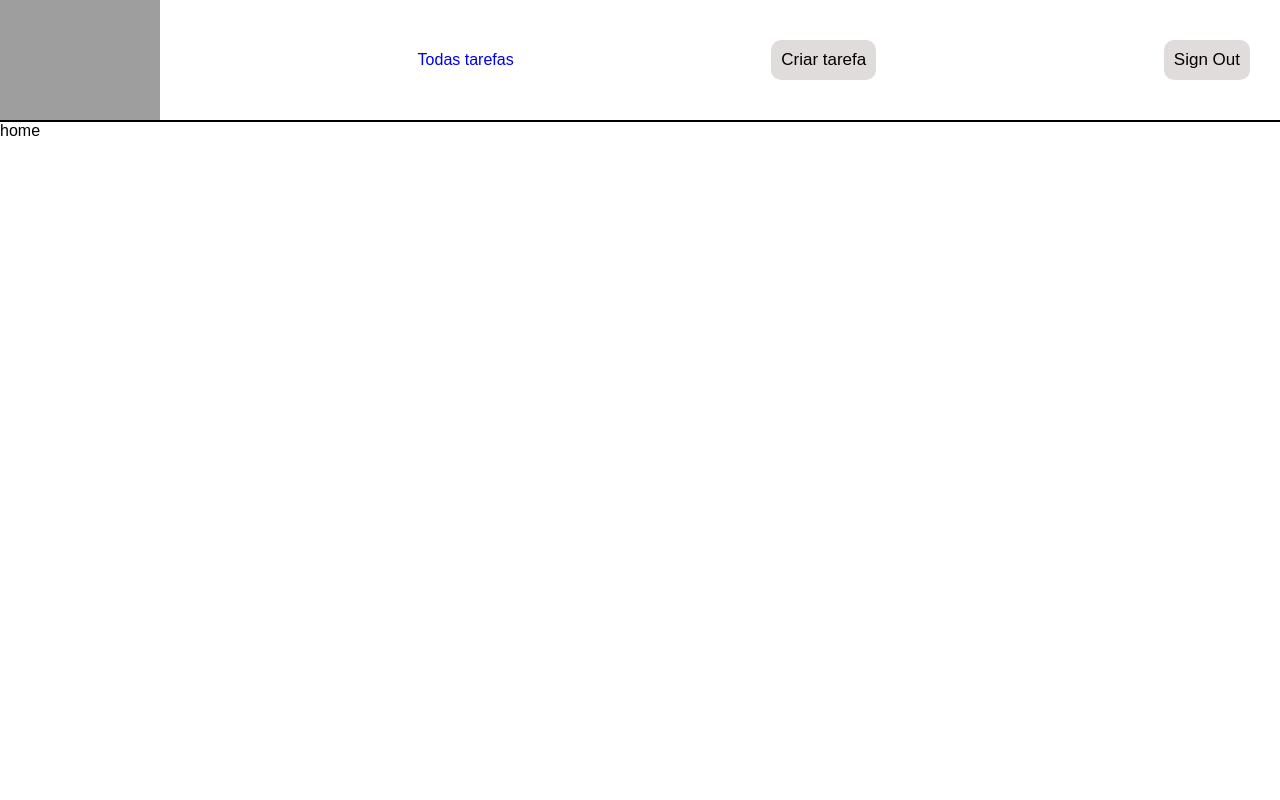
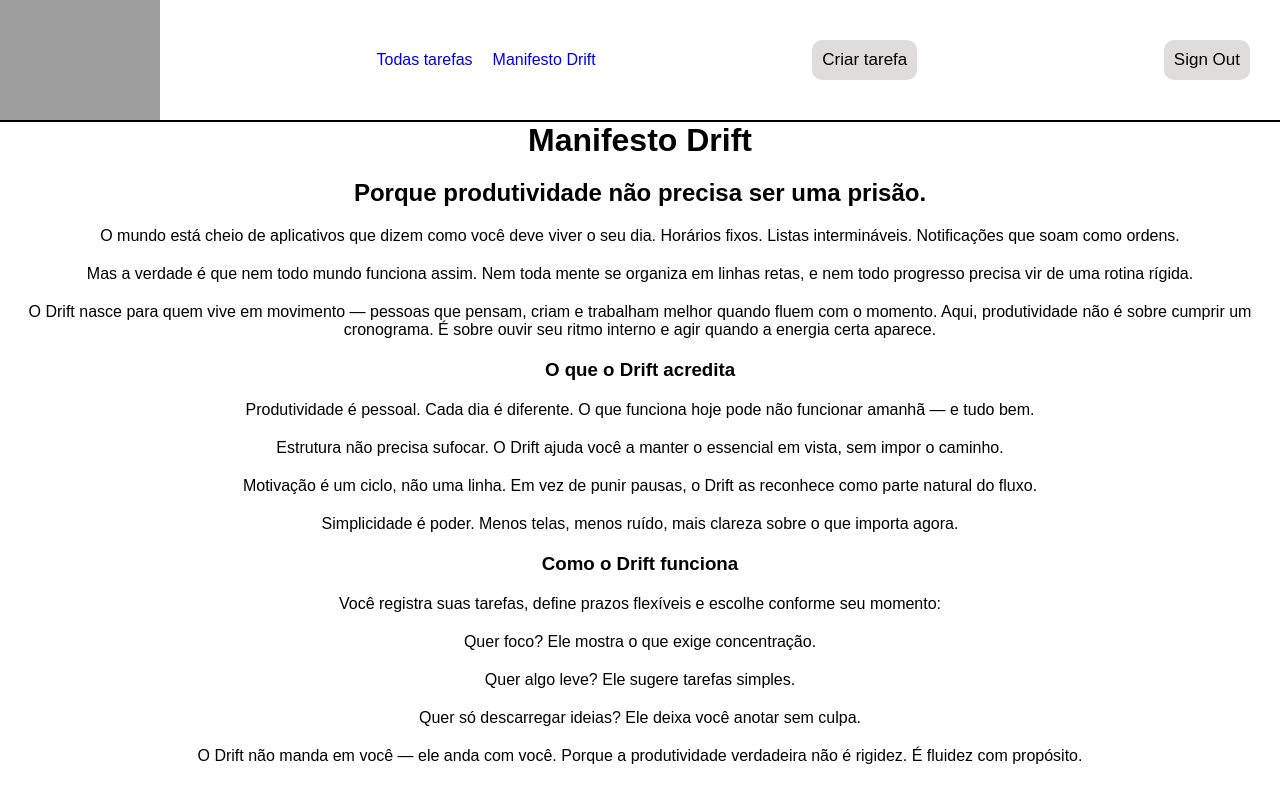
Before and after one commit to CaioFiszuk/drift, a React (Vite) app in the folder drift/: page /manifest in a window 1280 px wide. Before the commit this address led to /. Built offline with nearby package versions, Linux system fonts and the light colour scheme; no server answers; sample sign-in values are in the browser's storage; grey boxes are pictures that could not be loaded.

Commit message:
Creates the Drift Manifest

```diff
--- a/drift/src/components/App.jsx
+++ b/drift/src/components/App.jsx
@@ -6,6 +6,7 @@ import ProtectedRoute from './ProtectedRoute';
 import Login from './Login';
 import Register from './Register';
 import AllTasks from './AllTasks';
+import Manifest from './Manifest';
 import * as auth from '../utils/auth';
 import * as token from '../utils/token';
 import { api } from '../utils/api';
@@ -113,10 +114,17 @@ function App() {
         }/>
 
         <Route path='/alltasks' element={
-           <>
+           <ProtectedRoute isLoggedIn={isLoggedIn}>
              <Header />
              <AllTasks tasks={tasks}/>
-           </>
+           </ProtectedRoute>
+        }/>
+
+        <Route path='/manifest' element={
+          <ProtectedRoute isLoggedIn={isLoggedIn}>
+            <Header />
+            <Manifest />
+          </ProtectedRoute>
         }/>
 
           <Route
--- a/drift/src/components/Header.jsx
+++ b/drift/src/components/Header.jsx
@@ -64,6 +64,7 @@ function Header({handleSignOut, setTasks}) {
 
         <nav className='header__navigation'>
           <NavLink to='/alltasks' className='header__navigation-link'>Todas tarefas</NavLink>
+          <NavLink to='/manifest' className='header__navigation-link'>Manifesto Drift</NavLink>
         </nav>
 
         <button className='header__button' onClick={openCreateTaskModal}>Criar tarefa</button>
--- /dev/null
+++ b/drift/src/components/Manifest.jsx
@@ -0,0 +1,66 @@
+import '../styles/manifest.css';
+
+function Manifest() {
+    return(
+    <div>
+          <h1 className='manifest__title'>Manifesto Drift</h1>
+          <h2 className='manifest__title'>Porque produtividade não precisa ser uma prisão.</h2>
+
+          <p className='manifest__paragraph'>
+             O mundo está cheio de aplicativos que dizem como você deve viver o seu dia.
+             Horários fixos. Listas intermináveis. Notificações que soam como ordens.
+          </p>
+
+           <p className='manifest__paragraph'>
+             Mas a verdade é que nem todo mundo funciona assim.
+             Nem toda mente se organiza em linhas retas, e nem todo progresso precisa vir de uma rotina rígida.
+          </p>
+
+          <p className='manifest__paragraph'>
+             O Drift nasce para quem vive em movimento — pessoas que pensam, criam e trabalham melhor quando fluem com o momento.
+             Aqui, produtividade não é sobre cumprir um cronograma.
+             É sobre ouvir seu ritmo interno e agir quando a energia certa aparece.
+          </p>
+
+          <h3 className='manifest__title'>O que o Drift acredita</h3>
+
+          <p className='manifest__paragraph'>
+             Produtividade é pessoal.
+             Cada dia é diferente. O que funciona hoje pode não funcionar amanhã — e tudo bem.
+          </p>
+
+           <p className='manifest__paragraph'>
+             Estrutura não precisa sufocar.
+             O Drift ajuda você a manter o essencial em vista, sem impor o caminho.
+           </p>
+
+           <p className='manifest__paragraph'>
+             Motivação é um ciclo, não uma linha.
+             Em vez de punir pausas, o Drift as reconhece como parte natural do fluxo.
+          </p>
+
+          <p className='manifest__paragraph'>
+            Simplicidade é poder.
+            Menos telas, menos ruído, mais clareza sobre o que importa agora.
+         </p>
+
+         <h3 className='manifest__title'>Como o Drift funciona</h3>
+
+         <p className='manifest__paragraph'>Você registra suas tarefas, define prazos flexíveis e escolhe conforme seu momento:</p>
+
+         <p className='manifest__paragraph'>Quer foco? Ele mostra o que exige concentração.</p>
+
+         <p className='manifest__paragraph'>Quer algo leve? Ele sugere tarefas simples.</p>
+
+         <p className='manifest__paragraph'>Quer só descarregar ideias? Ele deixa você anotar sem culpa.</p>
+
+         <p className='manifest__paragraph'>
+           O Drift não manda em você — ele anda com você.
+           Porque a produtividade verdadeira não é rigidez.
+          É fluidez com propósito.
+        </p>
+    </div>
+    );
+}
+
+export default Manifest;
--- a/drift/src/index.css
+++ b/drift/src/index.css
@@ -4,6 +4,7 @@
 @import url('./styles/popup.css');
 @import url('./styles/validator.css');
 @import url('./styles/task-table.css');
+@import url('./styles/manifest.css');
 
 * {
     margin: 0;
--- a/drift/src/styles/header.css
+++ b/drift/src/styles/header.css
@@ -8,6 +8,11 @@
 .header__image {
     width: 160px;
     height: 120px;
+}
+
+.header__navigation {
+    display: flex;
+    gap: 20px;
 }
 
 .header__navigation-link {
--- /dev/null
+++ b/drift/src/styles/manifest.css
@@ -0,0 +1,9 @@
+.manifest__title {
+    text-align: center;
+    margin-bottom: 20px;
+}
+
+.manifest__paragraph {
+    text-align: center;
+    margin-bottom: 20px;
+}
```
